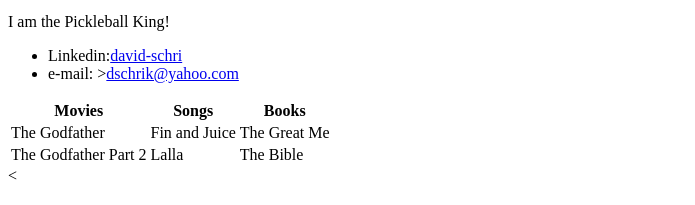
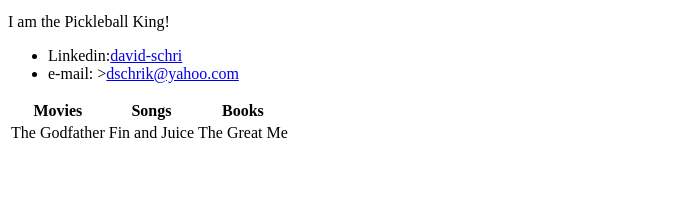
Before and after one commit to KCPickleballer/KCPickleballer.github.io, a plain HTML site: page index.html in a window 1280 px wide. Shown: the part 595-800 px from the top of the page, without its empty margins (0-695 px from the left). Drawn offline with Linux system fonts and the light colour scheme.

Commit message:
modified index

```diff
--- a/index.html
+++ b/index.html
@@ -18,7 +18,7 @@ alt="Me on a surfboard" width=50%>
 
 </ul>
 
-<table id="table1">
+<table>
     <tr>
         <th>Movies</th>
         <th>Songs</th>
@@ -28,20 +28,17 @@ alt="Me on a surfboard" width=50%>
        <td>Fin and Juice</td>
        <td>The Great Me</td>
     </tr>
-    <tr>
-        <td>The Godfather Part 2</td>
-        <td>Lalla</td>
-        <td>The Bible</td>
-     </tr>
-</table>
-     <nav>
-       <
-     </nav>
 
 
 
 
+    <tr>
 
+    </tr>
+
+  </tr>
+
+</table>
 
 </body>
 
```
